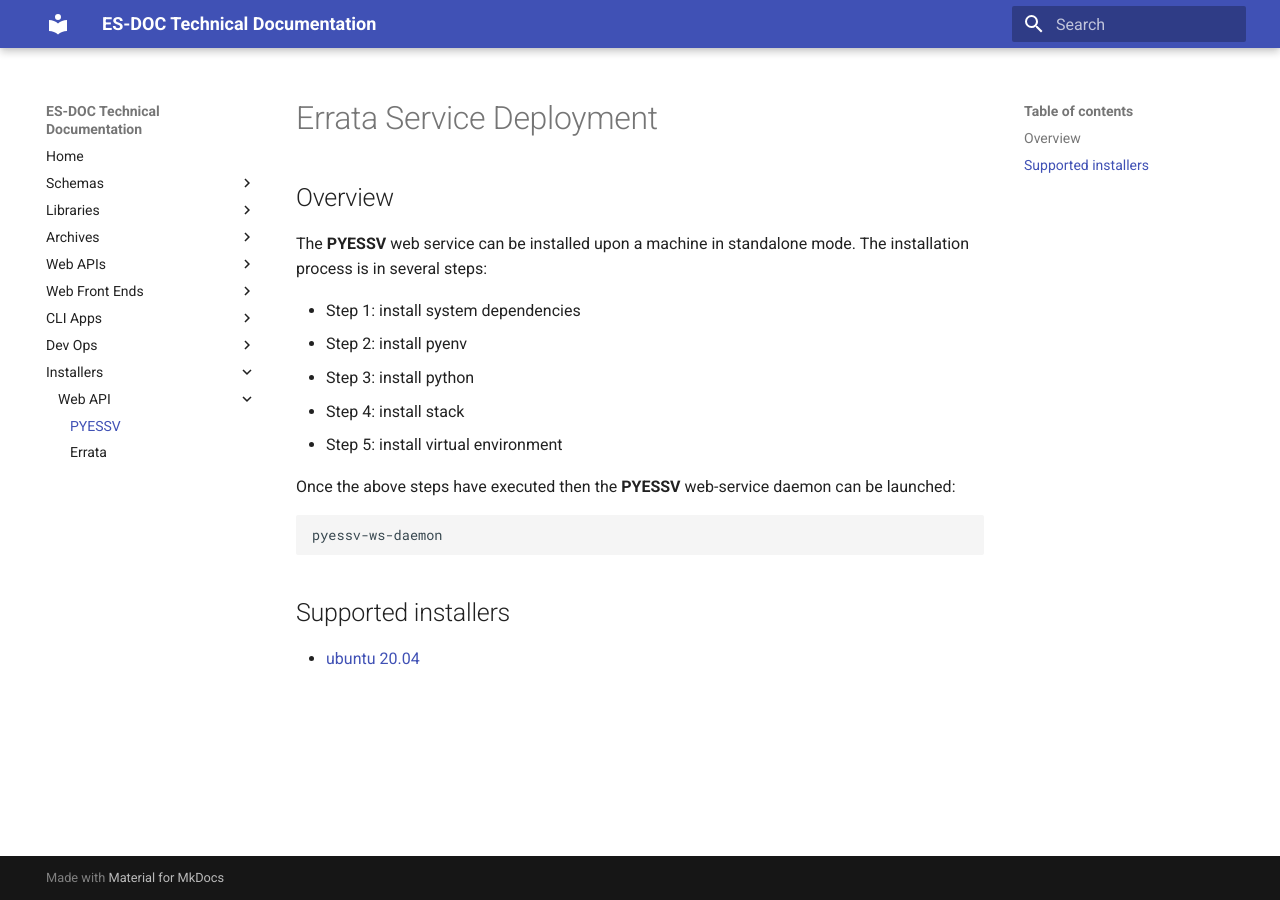
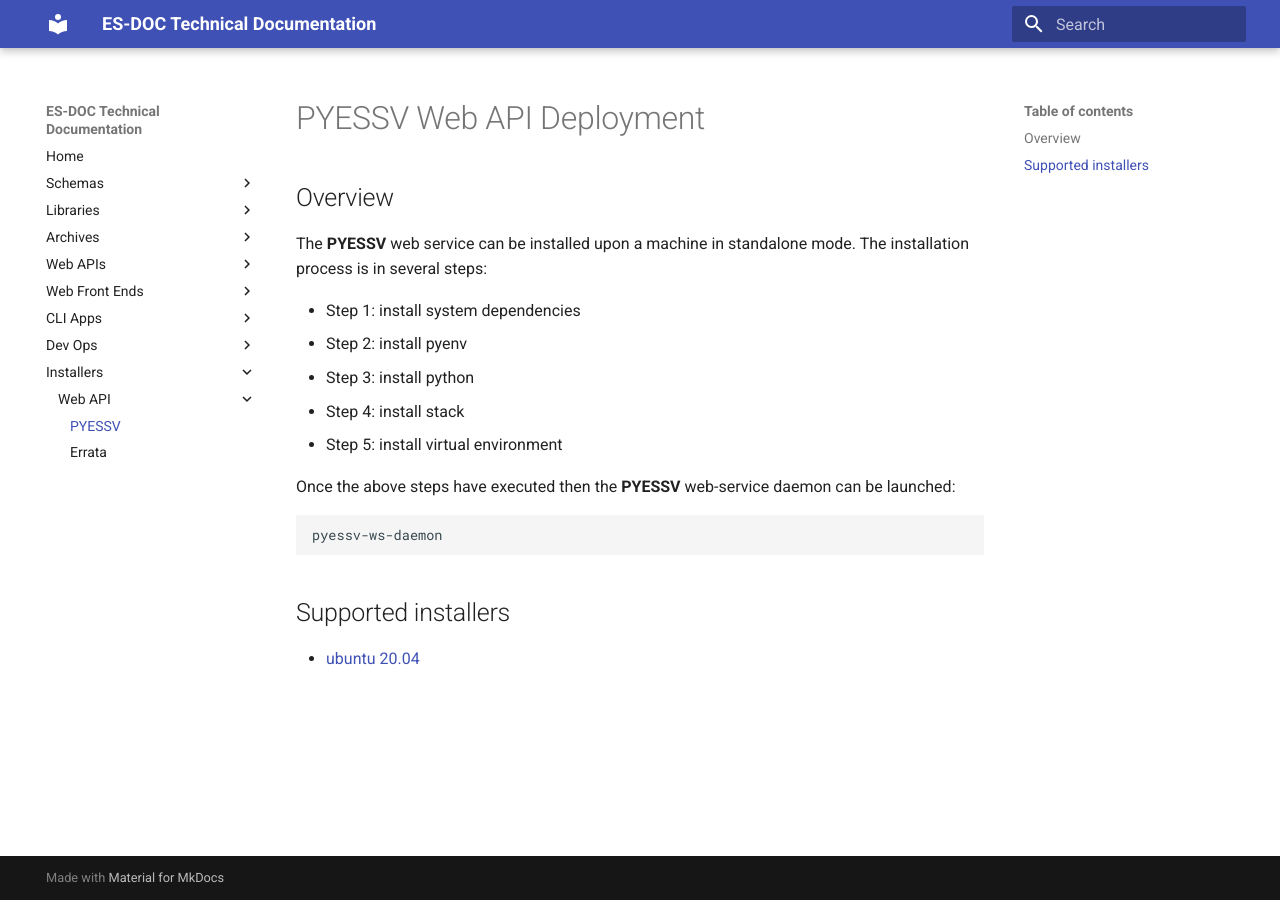
Before and after one commit to ES-DOC/esdoc-technical, an MkDocs documentation site: the page built from docs/installers/ws-pyessv.md, in a window 1280 px wide. Built offline with MkDocs 1.6.1 and Material for MkDocs 9.7.7, drawn with Linux system fonts in a browser that asks for light colours.

Commit message:
1. Added pyessv installer.

```diff
--- a/docs/installers/ws-pyessv.md
+++ b/docs/installers/ws-pyessv.md
@@ -1,4 +1,4 @@
-# Errata Service Deployment
+# PYESSV Web API Deployment
 
 ## Overview
 
```
Also changed, not shown: docs/installers/ws-errata.md (+1 -1 lines).
